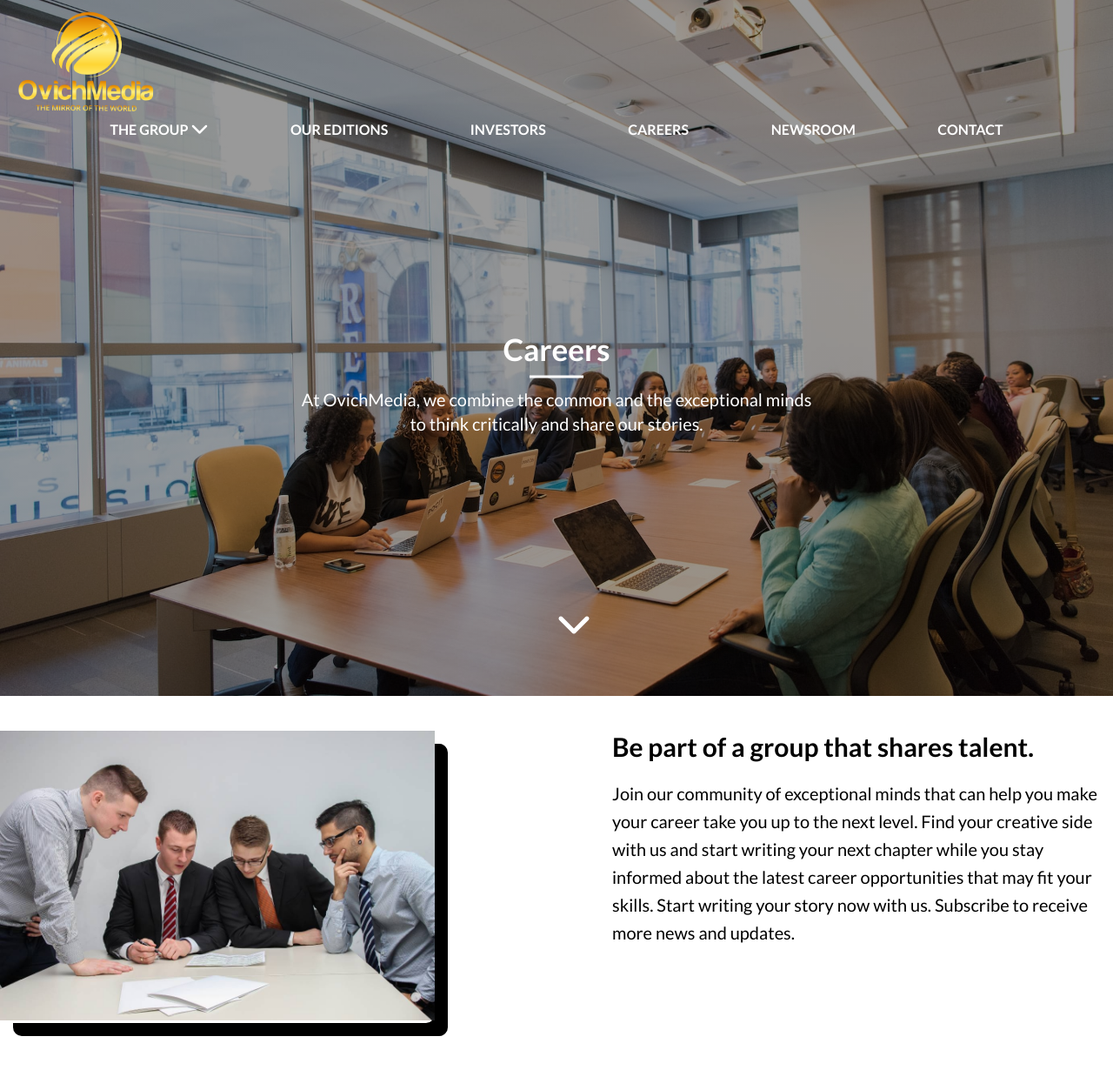
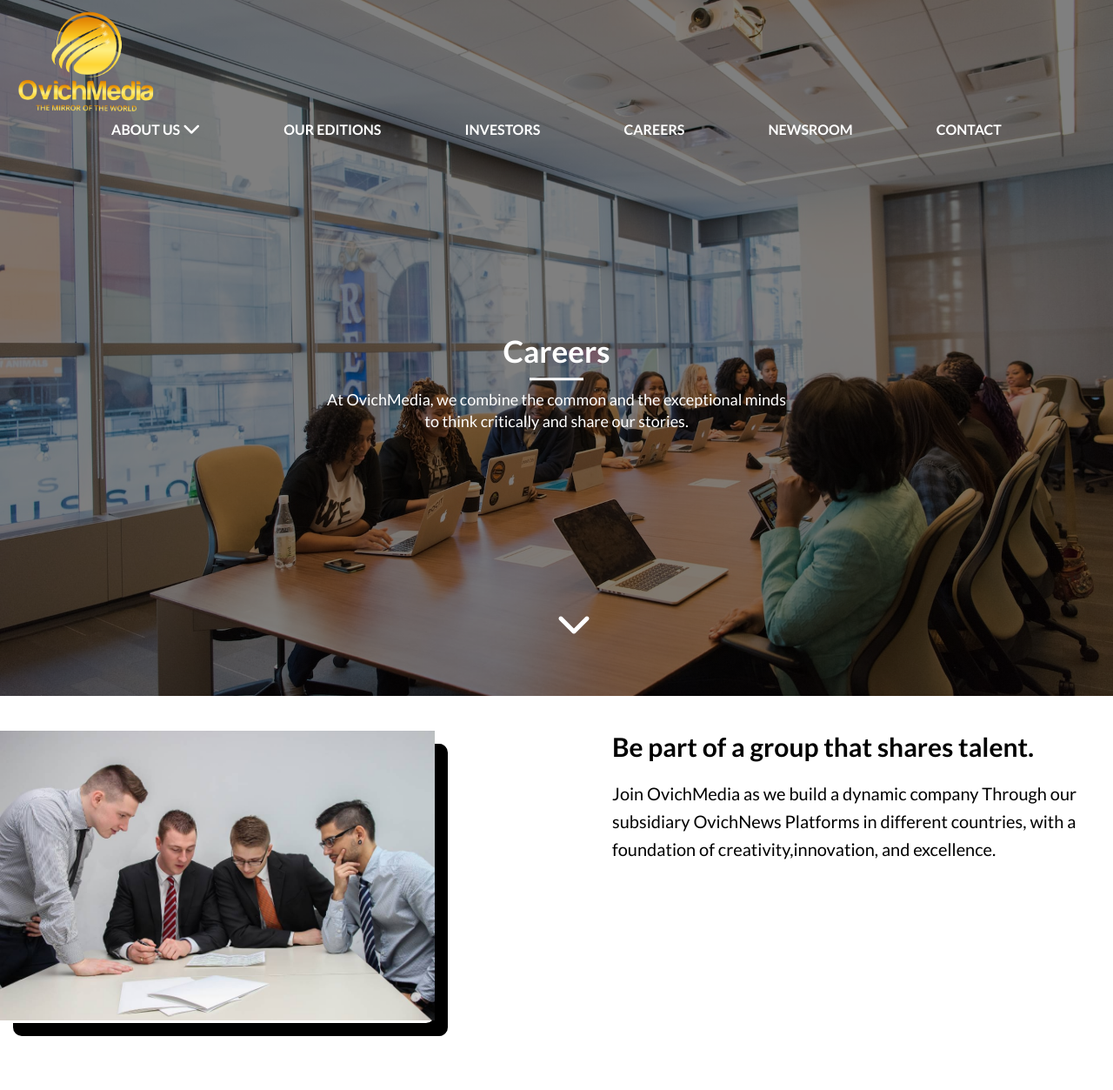
Before and after one commit to TallaBambo/ovichgroup, a Node project: template views/career.pug in a window 1280 px wide. Shown: the top 1253 px of the page at 87% size. Run offline with Node 20 templates, Linux system fonts and the light colour scheme; the template is opened without the code that fills it, so the values that code supplies are empty; some libraries are stand-ins or nearby versions.

Commit message:
added some modifications

```diff
--- a/controllers/viewController.js
+++ b/controllers/viewController.js
@@ -8,7 +8,7 @@
 })
 
 exports.checkTemplate = async (req, res, next) => {
-    if (req.params.template == 'career' || req.params.template == 'contact' || req.params.template == 'engagement' || req.params.template == 'investors' || req.params.template == 'mission' || req.params.template == 'newsroom' || req.params.template == 'our-editions' || req.params.template == 'privacy-policy' || req.params.template == 'values' || req.params.template == 'vision') {
+    if (req.params.template == 'career' || req.params.template == 'contact' || req.params.template == 'engagement' || req.params.template == 'investors' || req.params.template == 'mission' || req.params.template == 'newsroom' || req.params.template == 'our-editions' || req.params.template == 'privacy-policy' || req.params.template == 'values' || req.params.template == 'vision' || req.params.template == 'about-ovichmedia') {
         next()
     } else {
         return next(new AppError('The page you requested for doesn\'t exist'), 404)
--- a/public/style.css
+++ b/public/style.css
@@ -272,12 +272,27 @@
 	align-items: center;
 	z-index: 2;
 }
+.sloggan.sloggan-long {
+	top: 50%;
+	max-width: 1000px;
+	width: 90%;
+	text-align: justify;
+}
+.sloggan.sloggan-long p {
+	font-size: 35px;
+	color: black;
+}
 
 .sloggan p {
-	font-size: 20px;
+	font-size: 18px;
 	font-weight: 400;
 	color: white;
 	line-height: 1.4;
+}
+.sloggan p a {
+	color: rgb(200, 217, 247);
+	font-size: 16px;
+	text-decoration: underline;
 }
 .sloggan h1 {
 	font-size: 35px;
@@ -544,7 +559,7 @@
 }
 .mySlides::after {
 	content: ' ';
-	background-color: rgba(0, 0, 0, 0.3);
+	background-color: rgba(0, 0, 0, 0.5);
 	color: rgba(255, 255, 255, 0.5);
 	font-size: 90px;
 	position: absolute;
@@ -1127,6 +1142,9 @@
 		width: 95%;
 		margin: 10px 0;
 	}
+	.sloggan.sloggan-long p {
+		font-size: 25px;
+	}
 }
 @media (max-width: 700px) {
 	.hamburger {
@@ -1179,6 +1197,9 @@
 	.video-container {
 		display: none;
 	}
+	.sloggan.sloggan-long p {
+		font-size: 18px;
+	}
 }
 @media (max-width: 400px) {
 	.logo {
--- a/views/_header.pug
+++ b/views/_header.pug
@@ -4,10 +4,11 @@
     .bar
 .header
     ul.nav
-        li.show-subMenu The group
+        li.show-subMenu about us
             i.fa-solid.fa-chevron-down
             .sub-menu
                 .menu-container
+                    <h3><a href="/about-ovichmedia">About us</a></h3>
                     <h3><a href="/mission">Mission</a></h3>
                     <h3><a href="/vision">Vision</a></h3>
                     <h3><a href="/values">Values</a></h3>
--- a/views/career.pug
+++ b/views/career.pug
@@ -1,7 +1,7 @@
 extends base
 
 block content
-    section.hero(style='background-image:linear-gradient(rgba(0, 0, 0, 0.4), rgba(0, 0, 0, 0.4)), url(/img/bg-img/career.webp);')
+    section.hero(style='background-image:linear-gradient(rgba(0, 0, 0, 0.5), rgba(0, 0, 0, 0.5)), url(/img/bg-img/career.webp);')
         .sloggan
             h1 Careers
             p At OvichMedia, we combine the common and the exceptional minds <br> to think critically and share our stories.
@@ -13,7 +13,7 @@
                 img(src="/img/mission3.webp", alt="OvichMeia Careers")
             .content
                 h1 Be part of a group that shares talent.
-                p Join our community of exceptional minds that can help you make your career take you up to the next level. Find your creative side with us and start writing your next chapter while you stay informed about the latest career opportunities that may fit your skills. Start writing your story now with us. Subscribe to receive more news and updates.
+                p Join OvichMedia  as we build a dynamic company Through our subsidiary OvichNews Platforms in different countries, with a foundation of creativity,innovation, and excellence.
         section.career
             .career-img
                 img(src="/img/mission1.webp", alt="OvichMeia Careers")
--- a/views/contact.pug
+++ b/views/contact.pug
@@ -12,7 +12,7 @@
     <section class="contact">
         <div class="contact-content">
             <h1>Give Us The Scoop</h1>
-            <p>Do you have a news tip or firsthand account of something to pass along to our reporters? Email Us <a href="mailto:support@mvichmedia.com">support@mvichmedia.com</a> </p>
+            <p>Do you have a news tip or firsthand account of something to pass along to our reporters? Email Us <a href="mailto:support@ovichmedia.com">support@ovichmedia.com</a> </p>
             <h1>Report A Correction Or Typo</h1>
             <p>To ensure that the correct editors are notified as soon as possible, please click the "Report Corrections" link at the bottom of the appropriate article. If the correction does not relate to a specific article, please contact us here.</p>
             <h1>Have A Problem?</h1>
--- a/views/home.pug
+++ b/views/home.pug
@@ -4,7 +4,7 @@
     section.hero.home.slidesContainer(style='background-image:linear-gradient(rgba(0, 0, 0, 0.2), rgba(0, 0, 0, 0.2)), url(/img/bg-img/ovichgroup.webp);')
         .sloggan
             h1 Welcome to OvichMedia
-            p OvichMedia is a premier independent digital media for the most informative and diversified news stories that group millions of people across the globe, with simplified, but standard writing, free and exclusive information for all.
+            p OvichMedia is a premier independent digital media for the most informative and diversified news stories that group millions of people across its different platforms, with standard, free, and exclusive information for all. Ovichmedia group has as a subsidiary Ovichnews who covers Politics, Society, Business, Entertainment, World, inspiration, Love, Culture, Health, Viral news, and more.
         .video-container
             video(src="/vid/ovich-newsbg.mp4",  muted, autoplay, loop, poster='/img/bg-img/ovich-poster.png')
         .slideshow-container
--- a/views/investors.pug
+++ b/views/investors.pug
@@ -4,7 +4,9 @@
     section.hero.investors.slidesContainer
         .sloggan
             h1 Investors
-            p Partners with us to enhance the reach of standard, free, and exclusive information that bridges the gap between the information –rich and the information-poor by giving a voice to the voiceless and bearing witness to events as they unfold. The development and orientation of ovichmedia dependent on you.
+            p OvichMedia INC , is an investment company base , the headquater of England’s leading News organization with interests in Global, National and Regional News channels and Digital News Publishing. The Company's business portfolio comprises of directly owned news media and one channel through its 100% owned subsidiary OvichNews.
+            p
+                a(href="/contact") Contact us for more information about investment.
         .slideshow-container
             .mySlides.fade
                 img(src="/img/slides/1.webp", alt="OvichMedia")
--- a/views/mission.pug
+++ b/views/mission.pug
@@ -4,8 +4,7 @@
     <section class="hero" style='background-image:linear-gradient(rgba(0, 0, 0, 0.4), rgba(0, 0, 0, 0.4)), url(/img/bg-img/mission-bg.webp);'>
         <div class="sloggan">
             <h1>Mission</h1>
-            <p> To provide access to standard, free and exclusive information with an objective to inform, educate, entertain and inspire the world by supplying accurate, diverse and trending content.
-            </p>
+            <p> Ovichmedia through ovichnews has a mission to provide access to standard, free and exclusive information with an objective to inform, educate, entertain and inspire the world by supplying accurate, diverse and trending content.</p>
         </div>
         <a href="#" class="arrow-down" aria-label="Arrow down"><i class="fa-solid fa-chevron-down"></i></a>
     </section>
--- a/views/newsroom.pug
+++ b/views/newsroom.pug
@@ -4,7 +4,7 @@
     section.hero(style='background-image:linear-gradient(rgba(0, 0, 0, 0.4), rgba(0, 0, 0, 0.4)), url(/img/bg-img/newsroom.webp);')
         <div class="sloggan">
             <h1>News Room</h1>
-            <p> Lorem ipsum dolor sit amet consectetur, adipisicing elit. Nisi quo maxime similique quam sint pariatur veritatis cum nemo dignissimos distinctio quibusdam ducimus quisquam maiores quia, sapiente, beatae laborum minima dolorem?
+            <p> Get the latest news and feature stories on OvichMedia, community initiatives, heritage and people. Scroll to read.
             </p>
         </div>
         .video-container
--- a/views/our-editions.pug
+++ b/views/our-editions.pug
@@ -4,7 +4,7 @@
     <section class="hero" style='background-image:linear-gradient(rgba(0, 0, 0, 0.3), rgba(0, 0, 0, 0.3)), url(/img/bg-img/ovichbrands-bg.webp);'>
         <div class="sloggan">
             <h1>Our Editions</h1>
-            <p>The variety of content published on our platforms reaches millions of people every month. Our sites offer an inexhaustible source of information, through diversified news, blogs, inspiration and originality.
+            <p>The variety of content published on the Ovichnews  platforms reaches millions of people every month. Our sites offer an inexhaustible source of information, through diversified news, blogs, inspiration and originality.
             </p>
         </div>
         <a href="#" class="arrow-down" aria-label="Arrow down"><i class="fa-solid fa-chevron-down"></i></a>
--- a/views/values.pug
+++ b/views/values.pug
@@ -1,7 +1,7 @@
 extends base
 
 block content
-    <section class="hero" style='background-image:linear-gradient(rgba(0, 0, 0, 0.3), rgba(0, 0, 0, 0.3)), url(/img/bg-img/values.webp);'>
+    <section class="hero" style='background-image:linear-gradient(rgba(0, 0, 0, 0.4), rgba(0, 0, 0, 0.4)), url(/img/bg-img/values.webp);'>
         <div class="sloggan">
             <h1>Values</h1>
             <p> Our mission and vision are the foundation for every activity we carry out. <br> A set of core values have been established for the ordinary and extraordinary minds of the Ovichmedia group. These values challenge our mindsets, of the way we work and behave.
```
Also changed, not shown: views/about-ovichmedia.pug (added, +11 -0 lines), public/img/bg-img/about-us.jpg (added).
